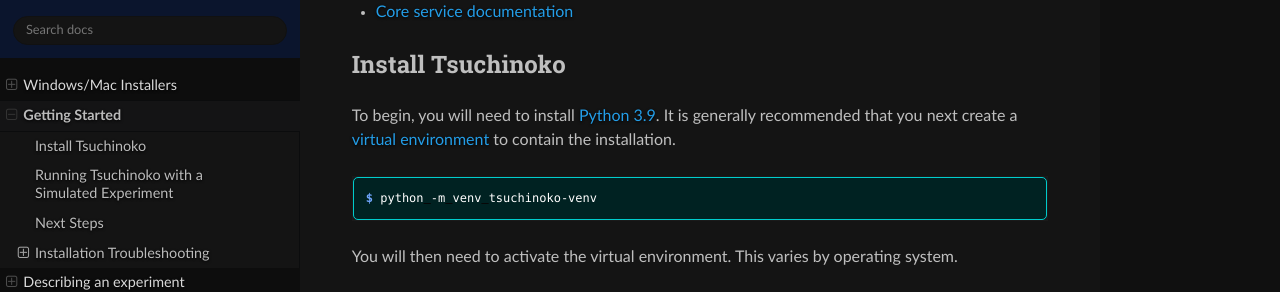
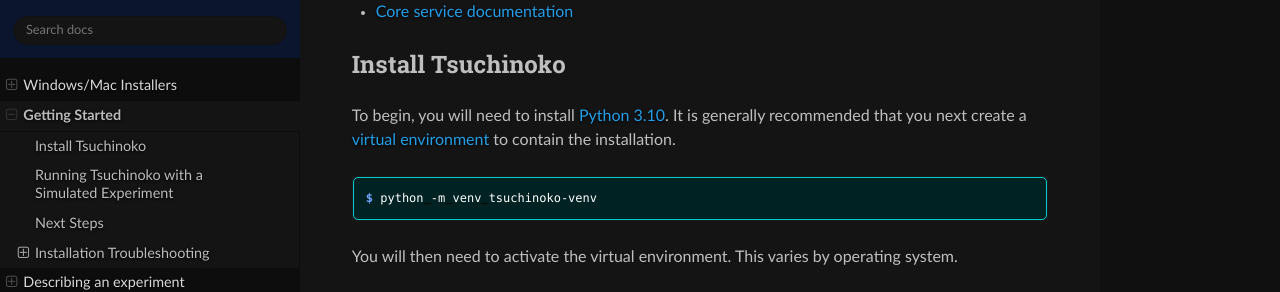
Before and after one commit to lbl-camera/tsuchinoko, a Sphinx documentation site: the page built from docs/source/quickstart.md, in a window 1280 px wide and 900 px high. Shown: the part 327-619 px from the top of the window. Built offline with Sphinx 7.4.7 and the Read the Docs theme 2.0.0, drawn with Linux system fonts in a browser that asks for light colours.

Commit message:
increase python to 3.10 in tests in docs

```diff
--- a/docs/source/quickstart.md
+++ b/docs/source/quickstart.md
@@ -11,7 +11,7 @@
 
 ## Install Tsuchinoko
 
-To begin, you will need to install [Python 3.9](https://www.python.org/downloads/release/python-390/). It is generally
+To begin, you will need to install [Python 3.10](https://www.python.org/downloads/release/python-31011//). It is generally
 recommended that you next create a [virtual environment](https://docs.python.org/3/library/venv.html) to contain the
 installation.
 
```
Also changed, not shown: docs/source/index.md (+1 -1 lines).
